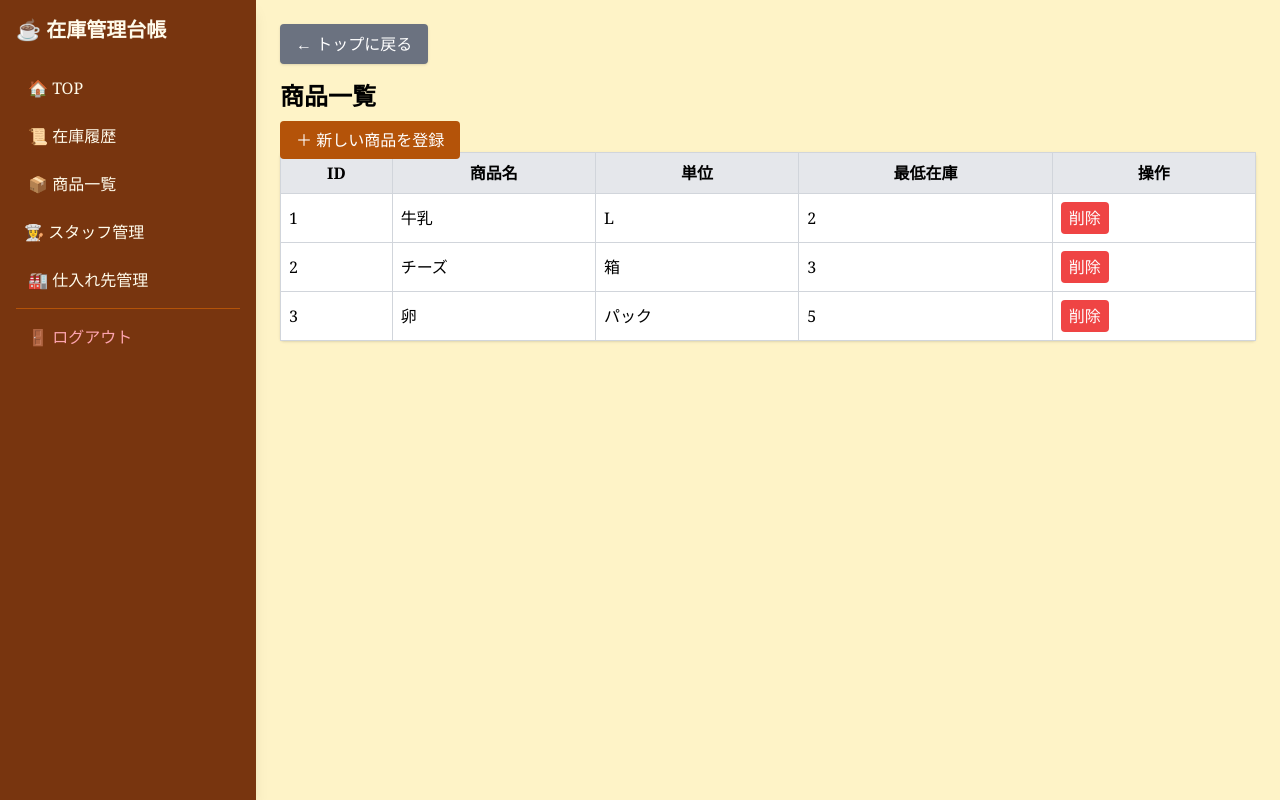
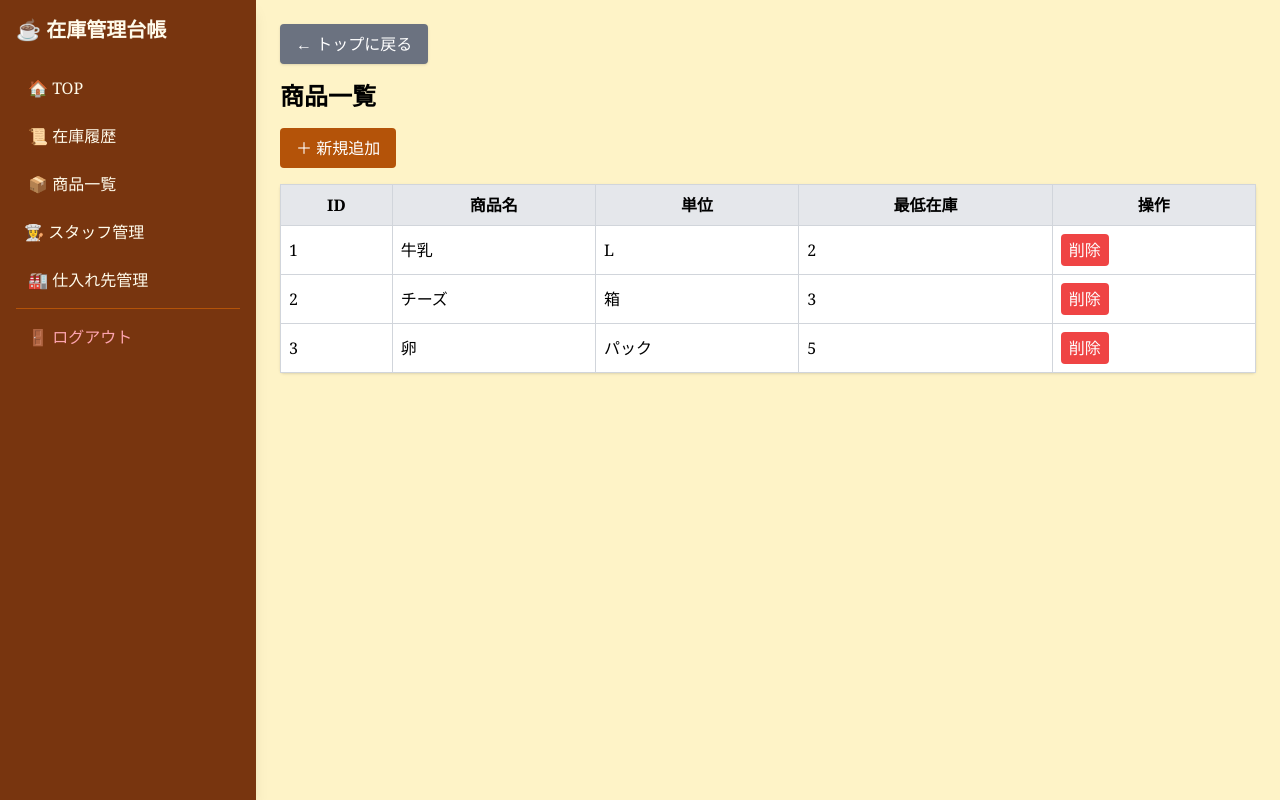
Before and after one commit to sunabakosora/cafe_stock, a Flask app: page /items in a window 1280 px wide. Run offline with Flask 3, Linux system fonts and the light colour scheme; a user stored in the database is signed in; data comes from the database, SQL or seed files in the repository; some libraries are stand-ins or nearby versions.

Commit message:
微修正

```diff
--- a/templates/items_list.html
+++ b/templates/items_list.html
@@ -8,8 +8,8 @@
 
 <h2 class="text-2xl font-bold mb-4">商品一覧</h2>
 
-<a href="/items/add" class="bg-amber-700 text-white px-4 py-2 rounded">
-  ＋ 新しい商品を登録
+<a href="/items/add" class="bg-amber-700 text-white px-4 py-2 rounded mb-4 inline-block">
+  ＋ 新規追加
 </a>
 
 <table class="w-full bg-white shadow rounded border border-gray-300 border-collapse">
```
